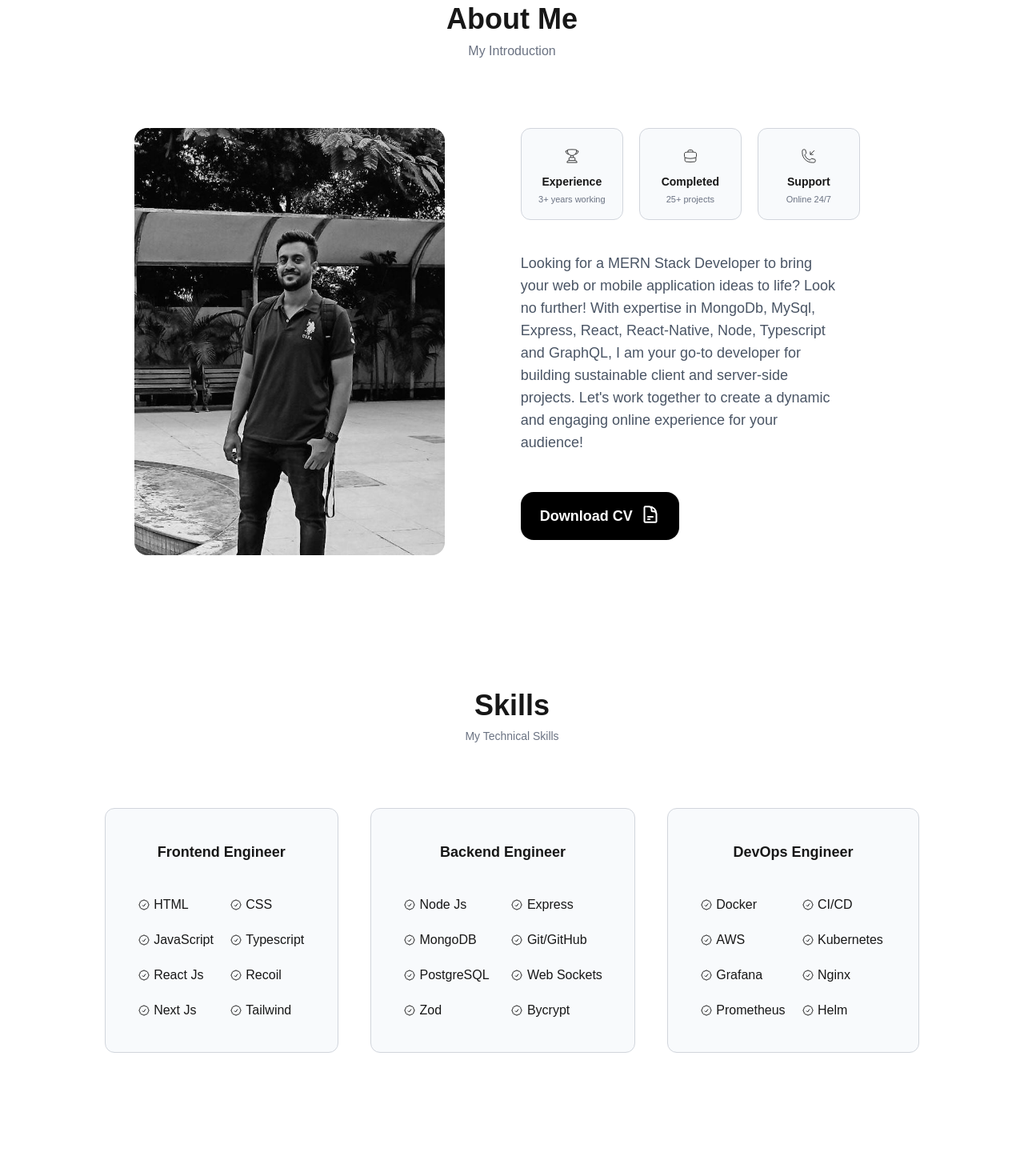
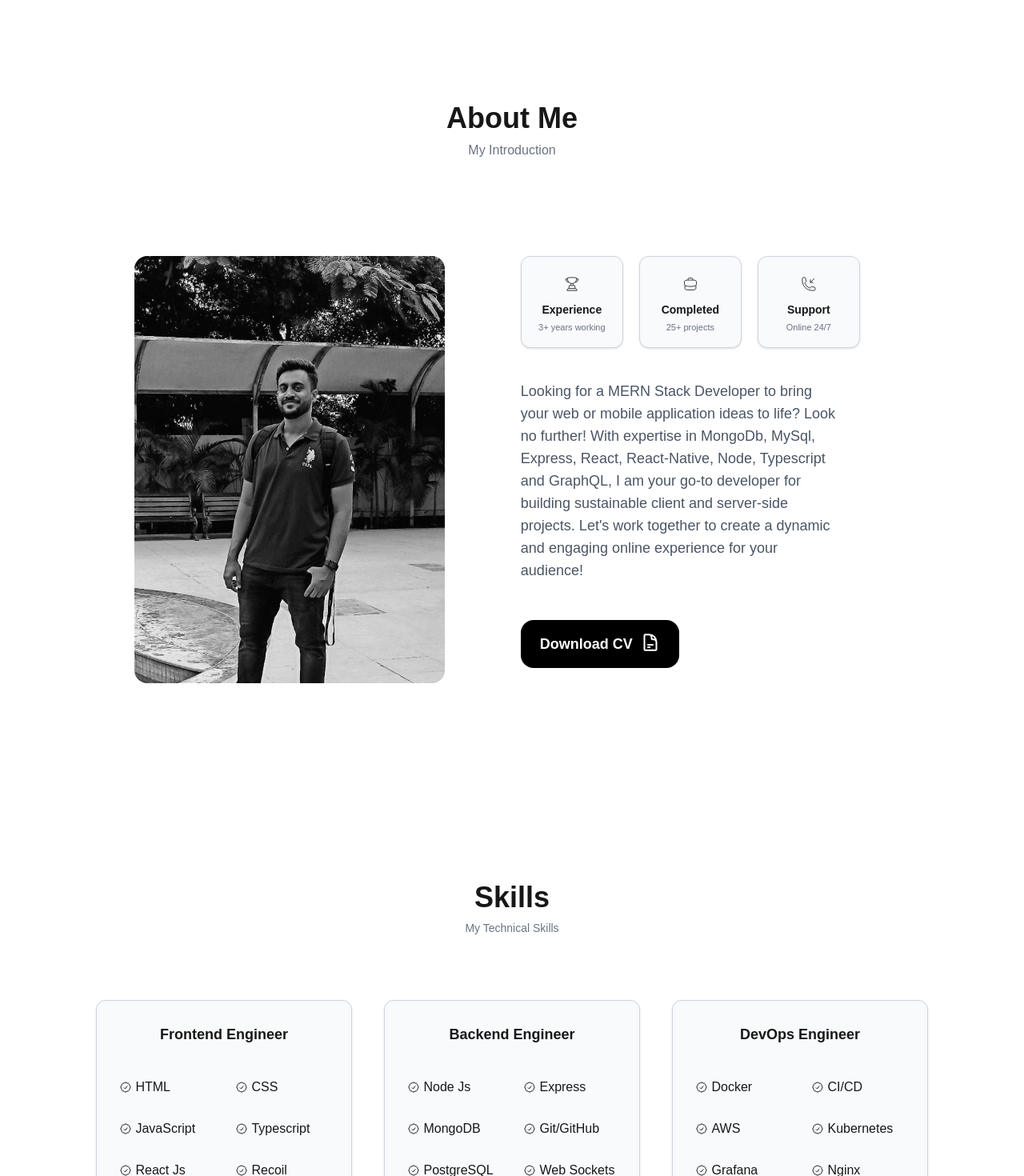
Before and after one commit to Ale-Math/portfolio, a Next.js app in the folder portfolio/: page / in a window 1280 px wide. Shown: the part 680-2150 px from the top of the page at 80% size. Before the commit the page ends 1996 px from the top, so only its background shows below. Built offline with nearby package versions, Linux system fonts and the light colour scheme.

Commit message:
added service section

```diff
--- a/portfolio/app/Components/BigTile.tsx
+++ b/portfolio/app/Components/BigTile.tsx
@@ -7,12 +7,12 @@ interface BigTileProps {
 
 export function BigTile(props: BigTileProps) {
   return (
-    <div className="border border-gray-300 bg-slate-50 rounded-xl p-10">
+    <div className="border border-gray-300 bg-slate-50 rounded-xl w-80 p-7 shadow">
       <div>
         <p className="text-lg font-bold  flex justify-center pb-10">
           {props.title}
         </p>
-        <div className="grid grid-cols-2 gap-5">
+        <div className="grid grid-cols-2 gap-7">
           {props.skill.map((skill, index) => (
             <div key={index} className="flex items-center text-md">
               <Tick />
--- /dev/null
+++ b/portfolio/app/Components/PageComponents/About.tsx
@@ -0,0 +1,46 @@
+import { Button } from "../Button";
+import { Call } from "../Icons/call";
+import { Case } from "../Icons/case";
+import { Document } from "../Icons/document";
+import { Trophy } from "../Icons/trophy";
+import { Tile } from "../tile";
+
+export function About() {
+  return (
+    <div className="flex justify-center flex-col items-center">
+      <div className="space-y-2">
+        <p className="text-4xl font-bold text-center">About Me</p>
+        <p className="text-md text-gray-500 text-center">My Introduction</p>
+      </div>
+      <div className="flex pt-20 w-4/5 justify-center space-x-5">
+        <div className="w-1/2 p-10">
+          <img className=" rounded-2xl h-11/12" src="\Alex.jpg"></img>
+        </div>
+        <div className="w-1/2">
+          <div className="flex gap-5 py-10">
+            <Tile
+              icon={<Trophy />}
+              title="Experience"
+              description="3+ years working"
+            />
+            <Tile
+              icon={<Case />}
+              title="Completed"
+              description="25+ projects"
+            />
+            <Tile icon={<Call />} title="Support" description="Online 24/7" />
+          </div>
+          <p className="w-4/5 text-gray-600 text-lg pb-12">
+            Looking for a MERN Stack Developer to bring your web or mobile
+            application ideas to life? Look no further! With expertise in
+            MongoDb, MySql, Express, React, React-Native, Node, Typescript and
+            GraphQL, I am your go-to developer for building sustainable client
+            and server-side projects. Let's work together to create a dynamic
+            and engaging online experience for your audience!
+          </p>
+          <Button text="Download CV &nbsp;" postIcon={<Document />} />
+        </div>
+      </div>
+    </div>
+  );
+}
--- a/portfolio/app/Components/PageComponents/Home.tsx
+++ b/portfolio/app/Components/PageComponents/Home.tsx
@@ -4,7 +4,7 @@ import { Hello } from "../Icons/hello";
 
 export function HomeSection() {
   return (
-    <div className="py-24 w-11/12 flex justify-center">
+    <div className="w-11/12 flex justify-center">
       <div className="w-1/5"></div>
       <div className="w-2/5 space-y-4">
         <p className="text-6xl font-bold">Alexander P.</p>
--- /dev/null
+++ b/portfolio/app/Components/PageComponents/Services.tsx
@@ -0,0 +1,10 @@
+export function Services() {
+  return (
+    <div>
+      <div className="space-y-2">
+        <p className="text-4xl font-bold text-center">Services</p>
+        <p className="text-sm text-gray-500 text-center">What i offer</p>
+      </div>
+    </div>
+  );
+}
--- /dev/null
+++ b/portfolio/app/Components/PageComponents/Skills.tsx
@@ -0,0 +1,53 @@
+import { BigTile } from "../BigTile";
+
+export function Skills() {
+  return (
+    <div>
+      <div className="space-y-2">
+        <p className="text-4xl font-bold text-center">Skills</p>
+        <p className="text-sm text-gray-500 text-center">My Technical Skills</p>
+      </div>
+      <div className=" py-20 flex gap-10">
+        <BigTile
+          title="Frontend Engineer"
+          skill={[
+            "HTML",
+            "CSS",
+            "JavaScript",
+            "Typescript",
+            "React Js",
+            "Recoil",
+            "Next Js",
+            "Tailwind",
+          ]}
+        />
+        <BigTile
+          title="Backend Engineer"
+          skill={[
+            "Node Js",
+            "Express",
+            "MongoDB",
+            "Git/GitHub",
+            "PostgreSQL",
+            "Web Sockets",
+            "Zod",
+            "Bycrypt",
+          ]}
+        />
+        <BigTile
+          title="DevOps Engineer"
+          skill={[
+            "Docker",
+            "CI/CD",
+            "AWS",
+            "Kubernetes",
+            "Grafana",
+            "Nginx",
+            "Prometheus",
+            "Helm",
+          ]}
+        />
+      </div>
+    </div>
+  );
+}
--- a/portfolio/app/Components/tile.tsx
+++ b/portfolio/app/Components/tile.tsx
@@ -10,7 +10,7 @@ interface TileProps {
 
 export function Tile(props: TileProps) {
   return (
-    <div className="w-32 p-4 flex flex-col items-center space-y-1 border-gray-300 border rounded-xl bg-slate-50">
+    <div className="w-32 p-4 flex flex-col items-center space-y-1 shadow border-gray-300 border rounded-xl bg-slate-50">
       <div className="p-2">{props.icon}</div>
       <p className="text-sm font-semibold">{props.title}</p>
       <p className="text-[11px] text-gray-500">{props.description}</p>
--- a/portfolio/app/page.tsx
+++ b/portfolio/app/page.tsx
@@ -1,105 +1,15 @@
-import { BigTile } from "./Components/BigTile";
-import { Button } from "./Components/Button";
-import { Call } from "./Components/Icons/call";
-import { Case } from "./Components/Icons/case";
-import { Document } from "./Components/Icons/document";
-import { Trophy } from "./Components/Icons/trophy";
+import { About } from "./Components/PageComponents/About";
 import { Header } from "./Components/PageComponents/Header";
 import { HomeSection } from "./Components/PageComponents/Home";
-import { Tile } from "./Components/tile";
+import { Skills } from "./Components/PageComponents/Skills";
 
 export default function Home() {
   return (
-    <div className=" flex-col flex items-center relative h-full w-full">
+    <div className=" flex-col flex items-center relative h-full w-full space-y-40">
       <Header />
       <HomeSection />
-      <div className="flex justify-center flex-col items-center space-y-10">
-        <div
-          className="py-1
-        0 space-y-2"
-        >
-          <p className="text-4xl font-bold text-center">About Me</p>
-          <p className="text-md text-gray-500 text-center">My Introduction</p>
-        </div>
-        <div className="flex w-4/5 justify-center space-x-5">
-          <div className="w-1/2 p-10">
-            <img className=" rounded-2xl h-11/12" src="\Alex.jpg"></img>
-          </div>
-          <div className="w-1/2">
-            <div className="flex gap-5 py-10">
-              <Tile
-                icon={<Trophy />}
-                title="Experience"
-                description="3+ years working"
-              />
-              <Tile
-                icon={<Case />}
-                title="Completed"
-                description="25+ projects"
-              />
-              <Tile icon={<Call />} title="Support" description="Online 24/7" />
-            </div>
-            <p className="w-4/5 text-gray-600 text-lg pb-12">
-              Looking for a MERN Stack Developer to bring your web or mobile
-              application ideas to life? Look no further! With expertise in
-              MongoDb, MySql, Express, React, React-Native, Node, Typescript and
-              GraphQL, I am your go-to developer for building sustainable client
-              and server-side projects. Let's work together to create a dynamic
-              and engaging online experience for your audience!
-            </p>
-            <Button text="Download CV &nbsp;" postIcon={<Document />} />
-          </div>
-        </div>
-      </div>
-      <div>
-        <div className="py-20 space-y-2">
-          <p className="text-4xl font-bold text-center">Skills</p>
-          <p className="text-sm text-gray-500 text-center">
-            My Technical Skills
-          </p>
-        </div>
-        <div className="flex gap-10">
-          <BigTile
-            title="Frontend Engineer"
-            skill={[
-              "HTML",
-              "CSS",
-              "JavaScript",
-              "Typescript",
-              "React Js",
-              "Recoil",
-              "Next Js",
-              "Tailwind",
-            ]}
-          />
-          <BigTile
-            title="Backend Engineer"
-            skill={[
-              "Node Js",
-              "Express",
-              "MongoDB",
-              "Git/GitHub",
-              "PostgreSQL",
-              "Web Sockets",
-              "Zod",
-              "Bycrypt",
-            ]}
-          />
-          <BigTile
-            title="DevOps Engineer"
-            skill={[
-              "Docker",
-              "CI/CD",
-              "AWS",
-              "Kubernetes",
-              "Grafana",
-              "Nginx",
-              "Prometheus",
-              "Helm",
-            ]}
-          />
-        </div>
-      </div>
+      <About />
+      <Skills />
     </div>
   );
 }
```
Also changed, not shown: portfolio/app/Components/serviceTile.tsx (added).
